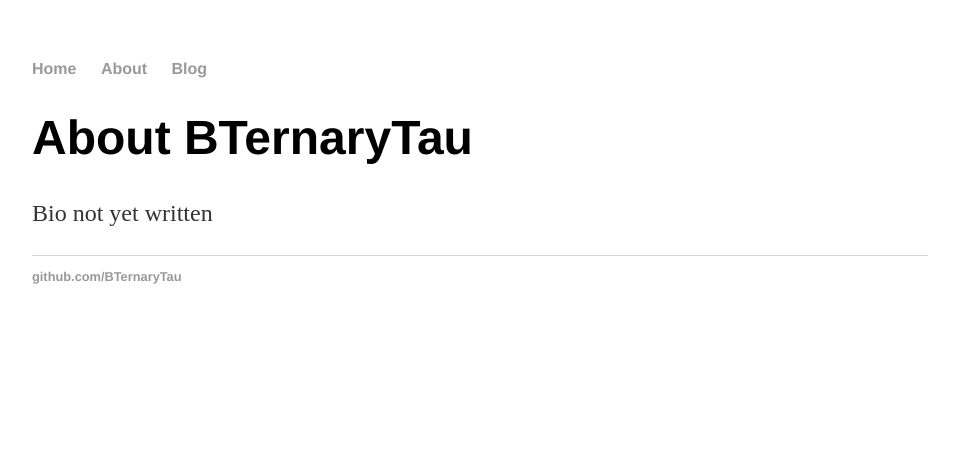
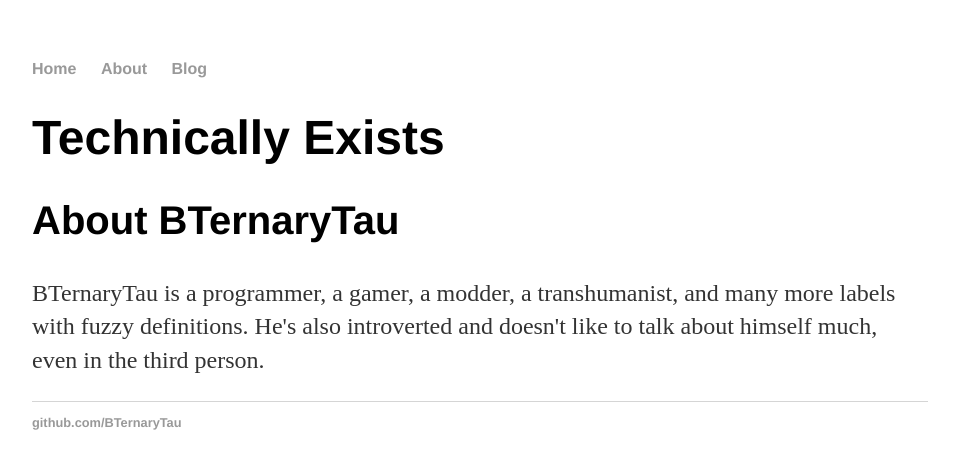
Before and after one commit to BTernaryTau/bternarytau.github.io, a Jekyll site: the page built from about/index.html, in a window 1280 px wide. Shown: the top 469 px of the page, without its empty margins (160-1119 px from the left). Built offline with Jekyll 4.4.1, drawn with Linux system fonts in a browser that asks for light colours.

Commit message:
Create an actual bio

```diff
--- a/about/index.html
+++ b/about/index.html
@@ -3,6 +3,7 @@ layout: default
 title: About BTernaryTau
 ---
 <div class="blurb">
-	<h1>About BTernaryTau</h1>
-	<p>Bio not yet written</p>
+	<h1>Technically Exists</h1>
+	<h2>{{ page.title }}</h2>
+	<p>BTernaryTau is a programmer, a gamer, a modder, a transhumanist, and many more labels with fuzzy definitions. He's also introverted and doesn't like to talk about himself much, even in the third person.</p>
 </div><!-- /.blurb -->
```
